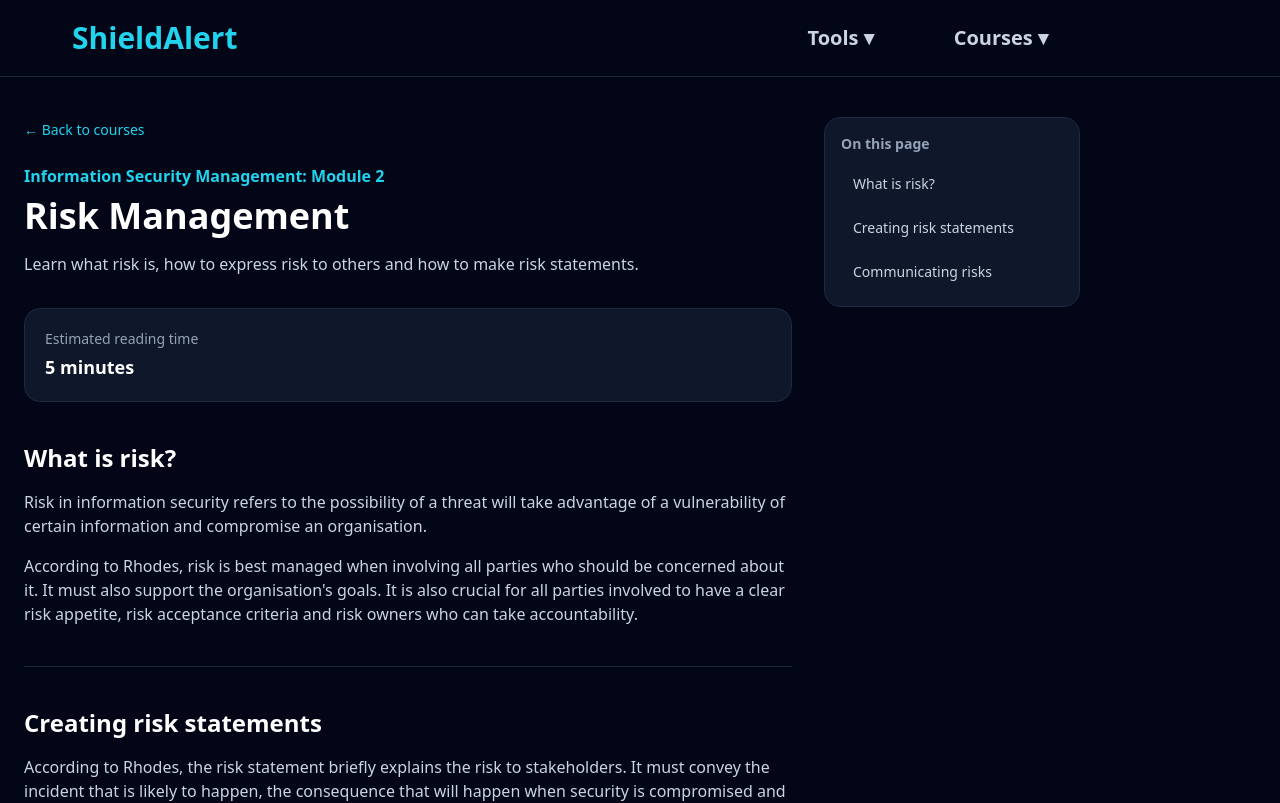
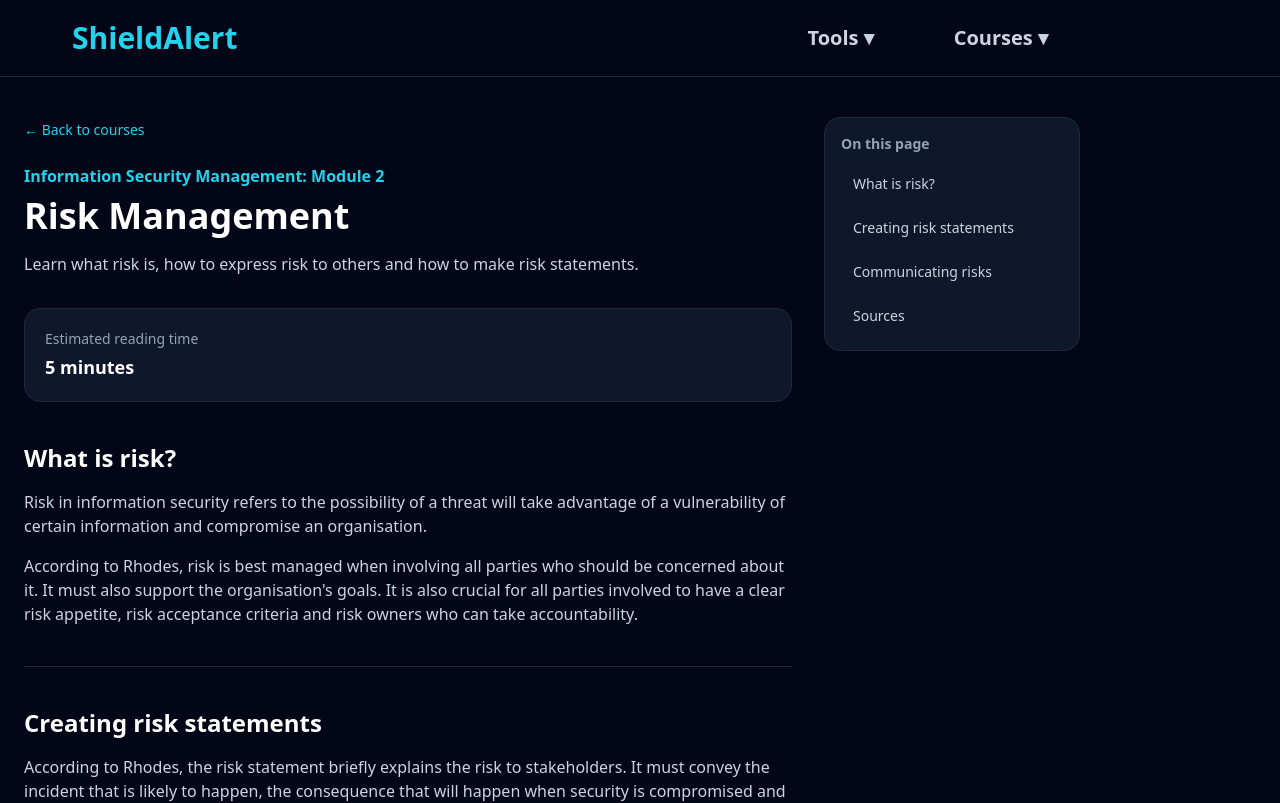
Before and after one commit to thedevarchive/shieldalert-security-dashboard, a Nuxt app: page /courses/infosec-mgmt/module2 in a window 1280 px wide. Shown: the top 803 px of the page. Built offline with nearby package versions, Linux system fonts and the light colour scheme; some icons are missing.

Commit message:
Added link to Source section in module 2 of InfoSec course

```diff
--- a/app/pages/courses/infosec-mgmt/module2.vue
+++ b/app/pages/courses/infosec-mgmt/module2.vue
@@ -11,6 +11,10 @@ const sections = [
     {
         id: '2',
         title: 'Communicating risks',
+    },
+    {
+        id: '5',
+        title: 'Sources',
     },
 ]
 
@@ -144,8 +148,8 @@ function goToModule() {
 
                     <div class="space-y-3">
                         <div class="rounded-xl border border-slate-800 bg-slate-900 p-4">
-                            <a class="text-cyan-400"
-                                href="https://www.iso.org/standard/73906.html">International Organization for Standardization.</a> (2018).
+                            <a class="text-cyan-400" href="https://www.iso.org/standard/73906.html">International
+                                Organization for Standardization.</a> (2018).
                             ISO/IEC 27000:2018 Information technology — Security techniques —
                             Information security management systems — Overview and vocabulary.
                         </div>
@@ -169,7 +173,7 @@ function goToModule() {
                             class="rounded-lg border border-slate-700 bg-slate-900 px-3 py-2 text-white">
                             <option value="">Jump to module…</option>
                             <option v-for="module in modules" :key="module.title" :value="module.path">{{ module.title
-                                }}</option>
+                            }}</option>
                         </select>
                     </div>
 
```
